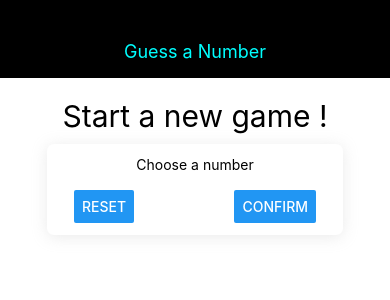
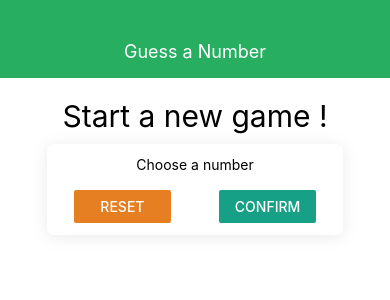
Before and after one commit to zamanshahed/react-native-guess-number, a React Native app: screen / in a window 390 px wide. Shown: the top 300 px of the page. Built offline with nearby package versions, Linux system fonts and the light colour scheme.

Commit message:
constants are now available for global use, start screen colors updated, all colors are now updating from constants

```diff
--- a/Components/Header.js
+++ b/Components/Header.js
@@ -1,5 +1,7 @@
 import React from 'react';
 import { View, Text, StyleSheet} from 'react-native';
+
+import Colors from '../Constants/Colors';
 
 const Header = props => {
     return(
@@ -14,12 +16,12 @@
     width: '100%',
     height: 78,
     paddingTop: 25,
-    backgroundColor: 'black',
+    backgroundColor: Colors.primary,
     alignItems: 'center',
     justifyContent: 'center'
   },
   headerTitle:{
-    color: 'cyan',
+    color: '#fff',
     fontSize: 18,
   }
 });
--- /dev/null
+++ b/Constants/Colors.js
@@ -0,0 +1,5 @@
+export default{
+  primary: '#27ae60',
+  accent: '#16a085',
+  reset: '#e67e22'
+};
--- a/Screens/StartGameScreen.js
+++ b/Screens/StartGameScreen.js
@@ -1,9 +1,13 @@
-import React from 'react';
+import React, {useState} from 'react';
 import { View, StyleSheet, Text, TextInput, Button } from 'react-native';
 
 import Card from '../Components/Card';
+import Colors from '../Constants/Colors';
 
 const StartGameScreen = props => {
+
+  const [userNumber, setUserNumber] = useState('');
+
   return(
     <View style={styles.screen}>
       <Text style={styles.title}>Start a new game !</Text>
@@ -12,8 +16,8 @@
         <Text>Choose a number</Text>
         <TextInput />
         <View style={styles.buttonContainer}>
-          <Button style={styles.button} title='Reset' onPress={()=>{}}/>
-          <Button style={styles.button} title='Confirm' onPress={()=>{}} />
+          <View style={styles.button}><Button title='Reset' onPress={()=>{}} color={Colors.reset}/></View>
+          <View style={styles.button}><Button style={styles.button} title='Confirm' onPress={()=>{}} color={Colors.accent} /></View>
         </View>
       </Card>
     </View>
```
